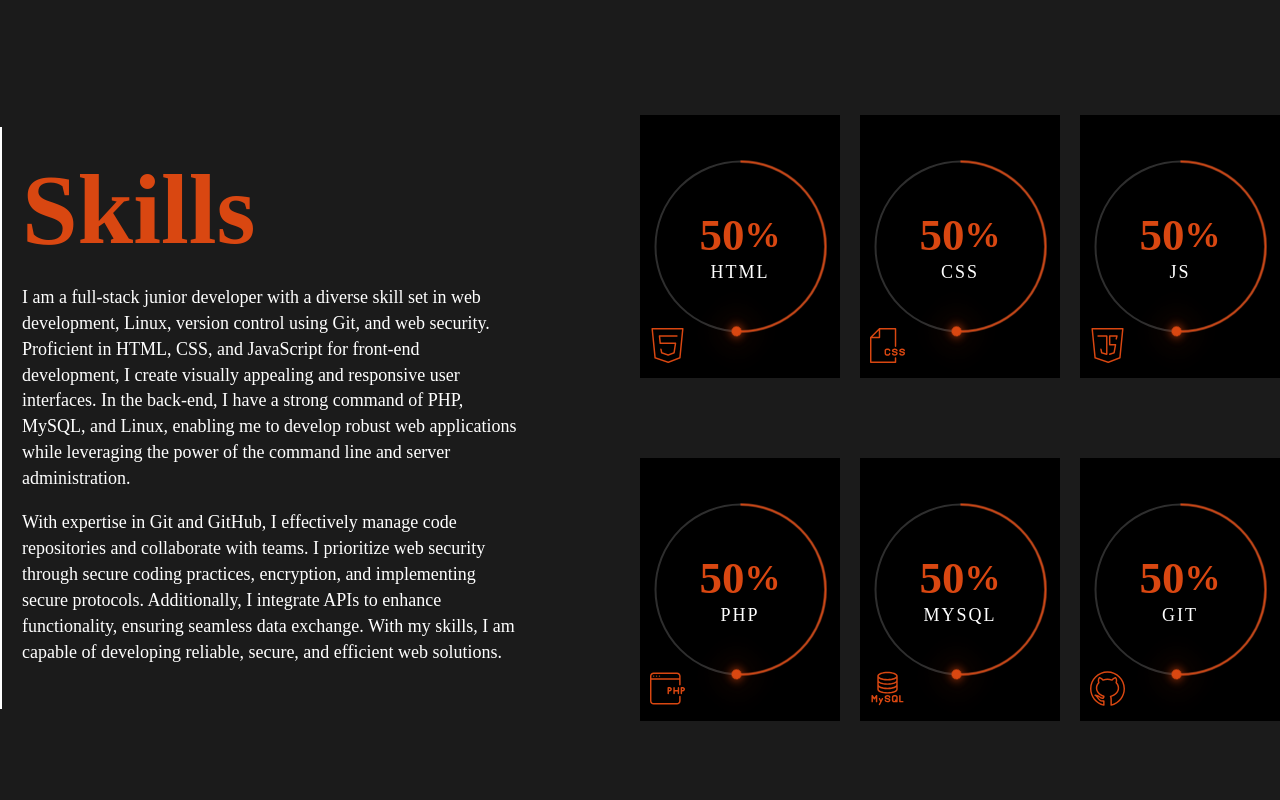
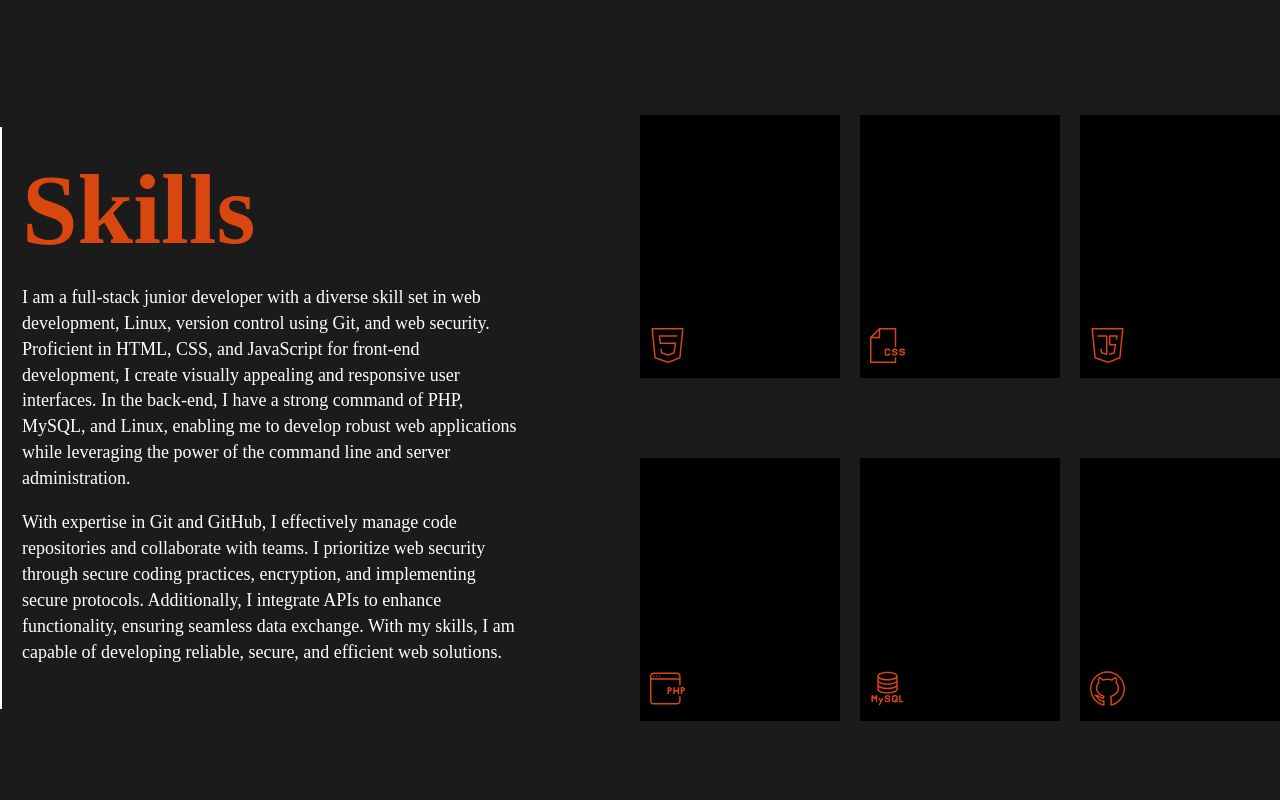
Before and after one commit to reycy07/portfolio, a plain HTML site: page index.html in a window 1280 px wide. Shown: the part 1760-2560 px from the top of the page. Drawn offline with nearby package versions, Linux system fonts and the light colour scheme; a web font is replaced by a local one.

Commit message:
percentages have been eliminated

```diff
--- a/css/styles.css
+++ b/css/styles.css
@@ -189,95 +189,6 @@ html{
     align-items: center;
     justify-content: center;
     position: relative;
-}
-.portfolio__percent{
-    position: relative;
-    width: 175px;
-    height: 175px;
-
-}
-.portfolio__percent svg{
-    position: relative;
-    width: 175px;
-    height: 175px;
-    transform: rotate(270deg);
-}
-.portfolio__percent svg circle{
-    width: 100%;
-    height: 100%;
-    fill: transparent;
-    stroke-width: 2;
-    stroke: rgba(46, 46, 46, 1);
-    transform: translate(2.5px, 2.5px);
-}
-.portfolio__percent svg circle:nth-child(2){
-    stroke: var(--orange-color);
-    stroke-dasharray: 533;
-    stroke-dashoffset: calc(533 - (533 *var(--num)) / 100);
-    opacity: 0;
-    animation: fadeIn 0.5s linear forwards;
-    animation-delay: 2.5s;
-}
-
-@keyframes fadeIn {
-    0%
-    {
-        opacity: 0%;
-    }
-    100%
-    {
-        opacity: 1;
-    }
-}
-
-.portfolio__dot{
-    position: absolute;
-    inset: 5px;
-    z-index: 10;
-    transform: rotate(calc(3.6deg * var(--num)));
-    animation: animateDot 2s linear forwards;
-}
-
-@keyframes animateDot
-{
-    0%
-    {
-        transform: rotate(120deg);
-    }
-    100%
-    {
-        transform: rotate(310deg);
-    }
-}
-.portfolio__dot::before{
-    content: '';
-    position: absolute;
-    top: 78%;
-    left: 10px;
-    width: 10px;
-    height: 10px;
-    border-radius: 50%;
-    background-color: var(--orange-color);
-    box-shadow: 0 0 10px var(--orange-color),0 0 30px var(--orange-color);
-}
-
-.portfolio__card:hover .portfolio__dot {
-    animation: resetAnimateDot 2s linear forwards;
-}
-@keyframes resetAnimateDot
-{
-    0%
-    {
-        transform: rotate(0deg);
-    }
-    1%
-    {
-        transform: rotate(120deg);
-    }
-    100%
-    {
-        transform: rotate(310deg);
-    }
 }
 .portfolio__number-skill{
     position: absolute;
--- a/index.html
+++ b/index.html
@@ -75,17 +75,6 @@
                     <div class="portfolio__skills">
                         <div class="portfolio__skills-grid">
                             <div class="portfolio__card">
-                                <div class="portfolio__percent">
-                                    <div class="portfolio__dot"></div>
-                                    <svg>
-                                        <circle cx="85" cy="85" r="85"></circle>
-                                        <circle cx="85" cy="85" r="85"></circle>
-                                    </svg>
-                                    <div class="portfolio__number-skill">
-                                        <h3>50<span>%</span></h3>
-                                        <p>html</p>
-                                    </div>
-                                </div>
                                 <div class="portfolio__logo">
                                     <svg width="35" height="35" viewBox="0 0 35 35" fill="none" xmlns="http://www.w3.org/2000/svg">
                                         <path d="M33.3542 0.240625C33.2157 0.0875 33.0188 0 32.8132 0H2.18816C1.98108 0 1.78566 0.0875 1.64712 0.240625C1.50858 0.392292 1.4415 0.596458 1.46191 0.802083L4.37858 29.9688C4.40629 30.2531 4.60025 30.4967 4.87295 30.5871L17.998 34.9621C18.0723 34.9883 18.1511 35 18.2284 35C18.3159 35 18.4019 34.984 18.4865 34.9533L30.1532 30.5783C30.4127 30.4821 30.595 30.2444 30.6227 29.9688L33.5394 0.802083C33.5598 0.597917 33.4927 0.392292 33.3542 0.240625ZM29.214 29.3723L18.2138 33.4979L5.7815 29.3533L2.9917 1.45833H32.0052L29.214 29.3723Z" fill="#D94711"/>
@@ -94,17 +83,6 @@
                                 </div>
                             </div>
                             <div class="portfolio__card">
-                                <div class="portfolio__percent">
-                                    <div class="portfolio__dot"></div>
-                                    <svg>
-                                        <circle cx="85" cy="85" r="85"></circle>
-                                        <circle cx="85" cy="85" r="85"></circle>
-                                    </svg>
-                                    <div class="portfolio__number-skill">
-                                        <h3>50<span>%</span></h3>
-                                        <p>css</p>
-                                    </div>
-                                </div>
                                 <div class="portfolio__logo">
                                     <svg width="35" height="35" viewBox="0 0 35 35" fill="none" xmlns="http://www.w3.org/2000/svg">
                                         <g clip-path="url(#clip0_64_62)">
@@ -122,38 +100,16 @@
                                 </div>
                             </div>
                             <div class="portfolio__card">
-                                <div class="portfolio__percent">
-                                    <div class="portfolio__dot"></div>
-                                    <svg>
-                                        <circle cx="85" cy="85" r="85"></circle>
-                                        <circle cx="85" cy="85" r="85"></circle>
-                                    </svg>
-                                    <div class="portfolio__number-skill">
-                                        <h3>50<span>%</span></h3>
-                                        <p>js</p>
-                                    </div>
-                                </div>
                                 <div class="portfolio__logo">
                                     <svg width="35" height="35" viewBox="0 0 35 35" fill="none" xmlns="http://www.w3.org/2000/svg">
                                         <path d="M33.3542 0.240625C33.2157 0.0875 33.0188 0 32.8132 0H2.18816C1.98108 0 1.78566 0.0875 1.64712 0.240625C1.50858 0.392292 1.4415 0.596458 1.46191 0.802083L4.37858 29.9687C4.40629 30.2531 4.60025 30.4967 4.87295 30.5871L17.998 34.9621C18.0723 34.9883 18.1511 35 18.2284 35C18.3159 35 18.4019 34.984 18.4865 34.9533L30.1532 30.5783C30.4127 30.4821 30.595 30.2444 30.6227 29.9687L33.5394 0.802083C33.5598 0.597917 33.4927 0.392292 33.3542 0.240625ZM29.214 29.3723L18.2138 33.4979L5.7815 29.3533L2.9917 1.45833H32.0052L29.214 29.3723Z" fill="#D94711"/>
                                         <path d="M19.6875 17.5001H24.6473L23.4223 24.2361L19.4571 25.5588C19.075 25.6857 18.8694 26.0984 18.9962 26.4805C19.0983 26.7867 19.3827 26.9792 19.6875 26.9792C19.7633 26.9792 19.8406 26.9676 19.9194 26.9428L24.2944 25.4845C24.5466 25.3999 24.7333 25.1855 24.78 24.923L26.2383 16.9022C26.2777 16.6892 26.2194 16.4705 26.0808 16.3042C25.9423 16.138 25.7366 16.0417 25.5208 16.0417H20.4166V8.75008H26.0444L25.5427 10.7611C25.445 11.152 25.6827 11.5472 26.0735 11.6449C26.46 11.7411 26.8596 11.5049 26.9573 11.114L27.6864 8.19737C27.7404 7.97862 27.6923 7.74821 27.5537 7.57175C27.4152 7.39529 27.2037 7.29175 26.9791 7.29175H19.6875C19.285 7.29175 18.9583 7.61841 18.9583 8.02091V16.7709C18.9583 17.1734 19.285 17.5001 19.6875 17.5001Z" fill="#D94711"/>
                                         <path d="M8.02079 8.75008H16.0416V25.2832L12.2952 24.2128L11.6535 21.003C11.5748 20.6092 11.197 20.3511 10.796 20.4313C10.4023 20.5101 10.1456 20.8936 10.2243 21.2888L10.9535 24.9347C11.0075 25.203 11.2058 25.4174 11.4683 25.4932L16.5725 26.9515C16.6381 26.9705 16.7052 26.9792 16.7722 26.9792C16.9283 26.9792 17.0829 26.9282 17.2097 26.832C17.392 26.6949 17.5 26.479 17.5 26.2501V8.02091C17.5 7.61841 17.1733 7.29175 16.7708 7.29175H8.02079C7.61829 7.29175 7.29163 7.61841 7.29163 8.02091C7.29163 8.42341 7.61829 8.75008 8.02079 8.75008Z" fill="#D94711"/>
-                                        </svg>
+                                    </svg>
 
                                 </div>
                             </div>
                             <div class="portfolio__card">
-                                <div class="portfolio__percent">
-                                    <div class="portfolio__dot"></div>
-                                    <svg>
-                                        <circle cx="85" cy="85" r="85"></circle>
-                                        <circle cx="85" cy="85" r="85"></circle>
-                                    </svg>
-                                    <div class="portfolio__number-skill">
-                                        <h3>50<span>%</span></h3>
-                                        <p>php</p>
-                                    </div>
-                                </div>
                                 <div class="portfolio__logo">
                                     <svg width="35" height="35" viewBox="0 0 35 35" fill="none" xmlns="http://www.w3.org/2000/svg">
                                         <path d="M29.8958 24.7916C29.4933 24.7916 29.1667 25.1182 29.1667 25.5208V29.8958C29.1667 31.1018 28.1852 32.0833 26.9792 32.0833H3.64583C2.43979 32.0833 1.45833 31.1018 1.45833 29.8958V8.74992H29.1667V13.8541C29.1667 14.2566 29.4933 14.5833 29.8958 14.5833C30.2983 14.5833 30.625 14.2566 30.625 13.8541V5.10408C30.625 3.0945 28.9902 1.45825 26.9792 1.45825H3.64583C1.63479 1.45825 0 3.0945 0 5.10408V29.8958C0 31.9053 1.63479 33.5416 3.64583 33.5416H26.9792C28.9902 33.5416 30.625 31.9053 30.625 29.8958V25.5208C30.625 25.1182 30.2983 24.7916 29.8958 24.7916ZM3.64583 2.91659H26.9792C28.1852 2.91659 29.1667 3.89804 29.1667 5.10408V7.29158H1.45833V5.10408C1.45833 3.89804 2.43979 2.91659 3.64583 2.91659Z" fill="#D94711"/>
@@ -163,21 +119,10 @@
                                         <path d="M32.8125 16.0415H31.3542C30.9517 16.0415 30.625 16.3682 30.625 16.7707V22.604C30.625 23.0065 30.9517 23.3332 31.3542 23.3332C31.7567 23.3332 32.0833 23.0065 32.0833 22.604V20.4165H32.8125C34.0185 20.4165 35 19.435 35 18.229C35 17.023 34.0185 16.0415 32.8125 16.0415ZM32.8125 18.9582H32.0833V17.4998H32.8125C33.2135 17.4998 33.5417 17.8265 33.5417 18.229C33.5417 18.6315 33.2135 18.9582 32.8125 18.9582Z" fill="#D94711"/>
                                         <path d="M18.2292 16.0415C17.8267 16.0415 17.5 16.3682 17.5 16.7707V22.604C17.5 23.0065 17.8267 23.3332 18.2292 23.3332C18.6317 23.3332 18.9583 23.0065 18.9583 22.604V20.4165H19.6875C20.8935 20.4165 21.875 19.435 21.875 18.229C21.875 17.023 20.8935 16.0415 19.6875 16.0415H18.2292ZM20.4167 18.229C20.4167 18.6315 20.0885 18.9582 19.6875 18.9582H18.9583V17.4998H19.6875C20.0885 17.4998 20.4167 17.8265 20.4167 18.229Z" fill="#D94711"/>
                                         <path d="M28.4375 23.3332C28.84 23.3332 29.1667 23.0065 29.1667 22.604V16.7707C29.1667 16.3682 28.84 16.0415 28.4375 16.0415C28.035 16.0415 27.7083 16.3682 27.7083 16.7707V18.9582H24.7917V16.7707C24.7917 16.3682 24.465 16.0415 24.0625 16.0415C23.66 16.0415 23.3333 16.3682 23.3333 16.7707V22.604C23.3333 23.0065 23.66 23.3332 24.0625 23.3332C24.465 23.3332 24.7917 23.0065 24.7917 22.604V20.4165H27.7083V22.604C27.7083 23.0065 28.035 23.3332 28.4375 23.3332Z" fill="#D94711"/>
-                                        </svg>
+                                    </svg>
                                 </div>
                             </div>
                             <div class="portfolio__card">
-                                <div class="portfolio__percent">
-                                    <div class="portfolio__dot"></div>
-                                    <svg>
-                                        <circle cx="85" cy="85" r="85"></circle>
-                                        <circle cx="85" cy="85" r="85"></circle>
-                                    </svg>
-                                    <div class="portfolio__number-skill">
-                                        <h3>50<span>%</span></h3>
-                                        <p>mysql</p>
-                                    </div>
-                                </div>
                                 <div class="portfolio__logo">
                                     <svg width="35" height="35" viewBox="0 0 35 35" fill="none" xmlns="http://www.w3.org/2000/svg">
                                         <path d="M17.5 0.729248C12.5504 0.729248 7.29169 2.26196 7.29169 5.10425V18.2292C7.29169 21.1022 12.4265 22.6042 17.5 22.6042C22.5736 22.6042 27.7084 21.1022 27.7084 18.2292V5.10425C27.7084 2.26196 22.4496 0.729248 17.5 0.729248ZM26.25 13.8542C26.25 15.072 22.9206 16.7709 17.5 16.7709C12.0794 16.7709 8.75002 15.072 8.75002 13.8542V11.8097C10.6561 13.1484 14.1459 13.8542 17.5 13.8542C20.8542 13.8542 24.344 13.1484 26.25 11.8097V13.8542ZM26.25 9.47925C26.25 10.697 22.9206 12.3959 17.5 12.3959C12.0794 12.3959 8.75002 10.697 8.75002 9.47925V7.43467C10.6561 8.77341 14.1459 9.47925 17.5 9.47925C20.8542 9.47925 24.344 8.77341 26.25 7.43467V9.47925ZM17.5 2.18758C22.9206 2.18758 26.25 3.88654 26.25 5.10425C26.25 6.32196 22.9206 8.02092 17.5 8.02092C12.0794 8.02092 8.75002 6.32196 8.75002 5.10425C8.75002 3.88654 12.0794 2.18758 17.5 2.18758ZM17.5 21.1459C12.3434 21.1459 8.75002 19.6088 8.75002 18.2292V16.1847C10.6561 17.5234 14.1459 18.2292 17.5 18.2292C20.8542 18.2292 24.344 17.5234 26.25 16.1847V18.2292C26.25 19.6088 22.6567 21.1459 17.5 21.1459Z" fill="#D94711"/>
@@ -186,21 +131,10 @@
                                         <path d="M32.8125 29.8958H30.625V24.7917C30.625 24.3892 30.2984 24.0625 29.8959 24.0625C29.4934 24.0625 29.1667 24.3892 29.1667 24.7917V30.625C29.1667 31.0275 29.4934 31.3542 29.8959 31.3542H32.8125C33.215 31.3542 33.5417 31.0275 33.5417 30.625C33.5417 30.2225 33.215 29.8958 32.8125 29.8958Z" fill="#D94711"/>
                                         <path d="M12.724 27.055C12.3623 26.8756 11.9263 27.0214 11.7455 27.3816L10.939 28.996L10.1326 27.3831C9.95172 27.0229 9.51422 26.8771 9.15402 27.0564C8.79381 27.2373 8.64652 27.6748 8.82735 28.035L10.1238 30.6264L8.82881 33.215C8.64943 33.5752 8.79527 34.0127 9.15547 34.1935C9.26047 34.246 9.37131 34.2708 9.48068 34.2708C9.74756 34.2708 10.0042 34.1235 10.134 33.8669L13.0507 28.0335C13.2301 27.6733 13.0842 27.2358 12.724 27.055Z" fill="#D94711"/>
                                         <path d="M6.79293 24.1006C6.49689 24 6.1673 24.1035 5.97918 24.3543L4.37501 26.4923L2.77084 24.3543C2.58272 24.1035 2.25751 24 1.95709 24.1006C1.65959 24.1998 1.45834 24.4783 1.45834 24.7918V30.6252C1.45834 31.0277 1.78501 31.3543 2.18751 31.3543C2.59001 31.3543 2.91668 31.0277 2.91668 30.6252V26.9793L3.79168 28.146C4.0673 28.5135 4.68418 28.5135 4.95834 28.146L5.83334 26.9793V30.6252C5.83334 31.0277 6.16001 31.3543 6.56251 31.3543C6.96501 31.3543 7.29168 31.0277 7.29168 30.6252V24.7918C7.29168 24.4783 7.09043 24.1998 6.79293 24.1006Z" fill="#D94711"/>
-                                        </svg>
+                                    </svg>
                                 </div>
                             </div>
                             <div class="portfolio__card">
-                                <div class="portfolio__percent">
-                                    <div class="portfolio__dot"></div>
-                                    <svg>
-                                        <circle cx="85" cy="85" r="85"></circle>
-                                        <circle cx="85" cy="85" r="85"></circle>
-                                    </svg>
-                                    <div class="portfolio__number-skill">
-                                        <h3>50<span>%</span></h3>
-                                        <p>git</p>
-                                    </div>
-                                </div>
                                 <div class="portfolio__logo">
                                     <svg width="35" height="35" viewBox="0 0 35 35" fill="none" xmlns="http://www.w3.org/2000/svg">
                                         <g clip-path="url(#clip0_170_26)">
```
